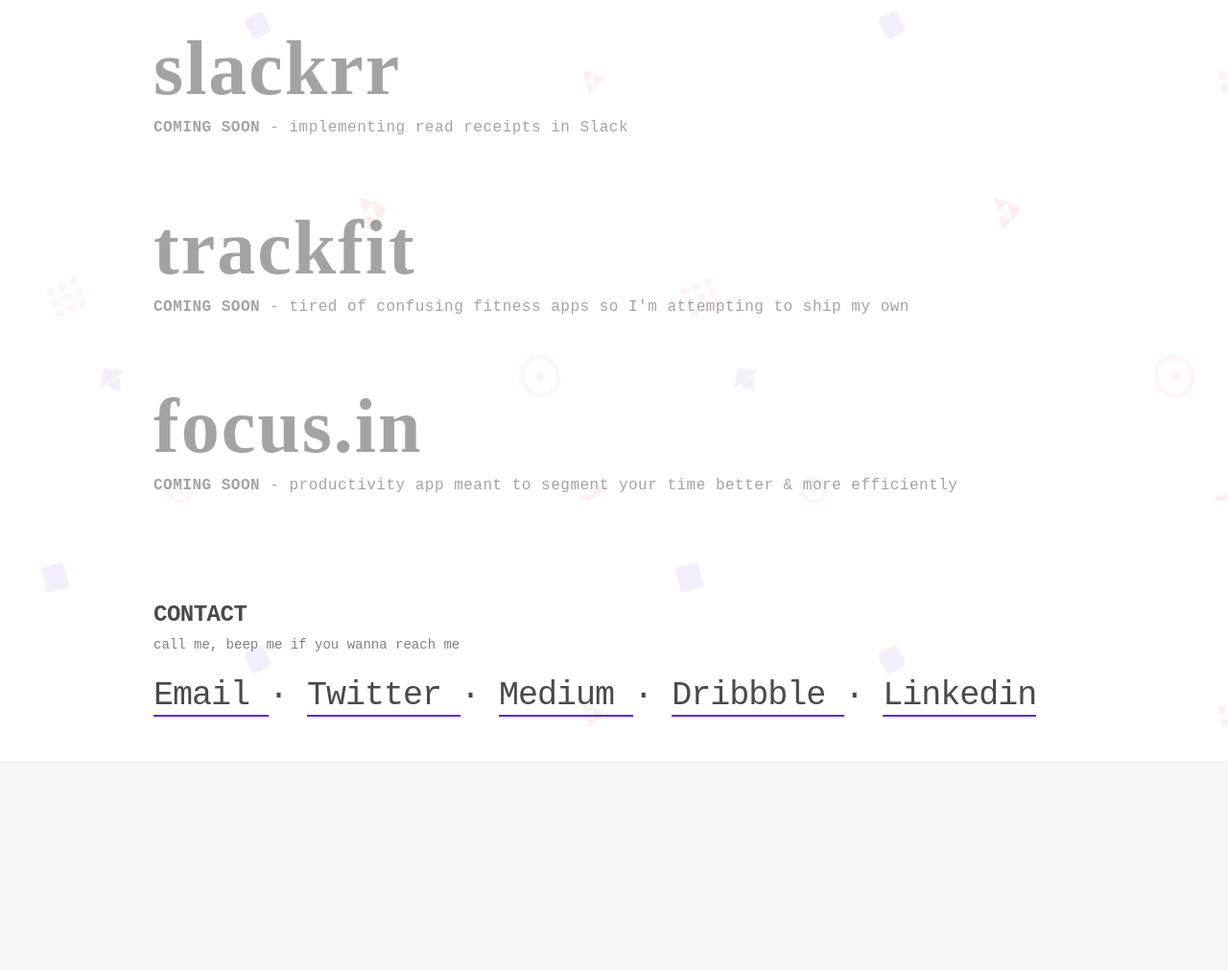
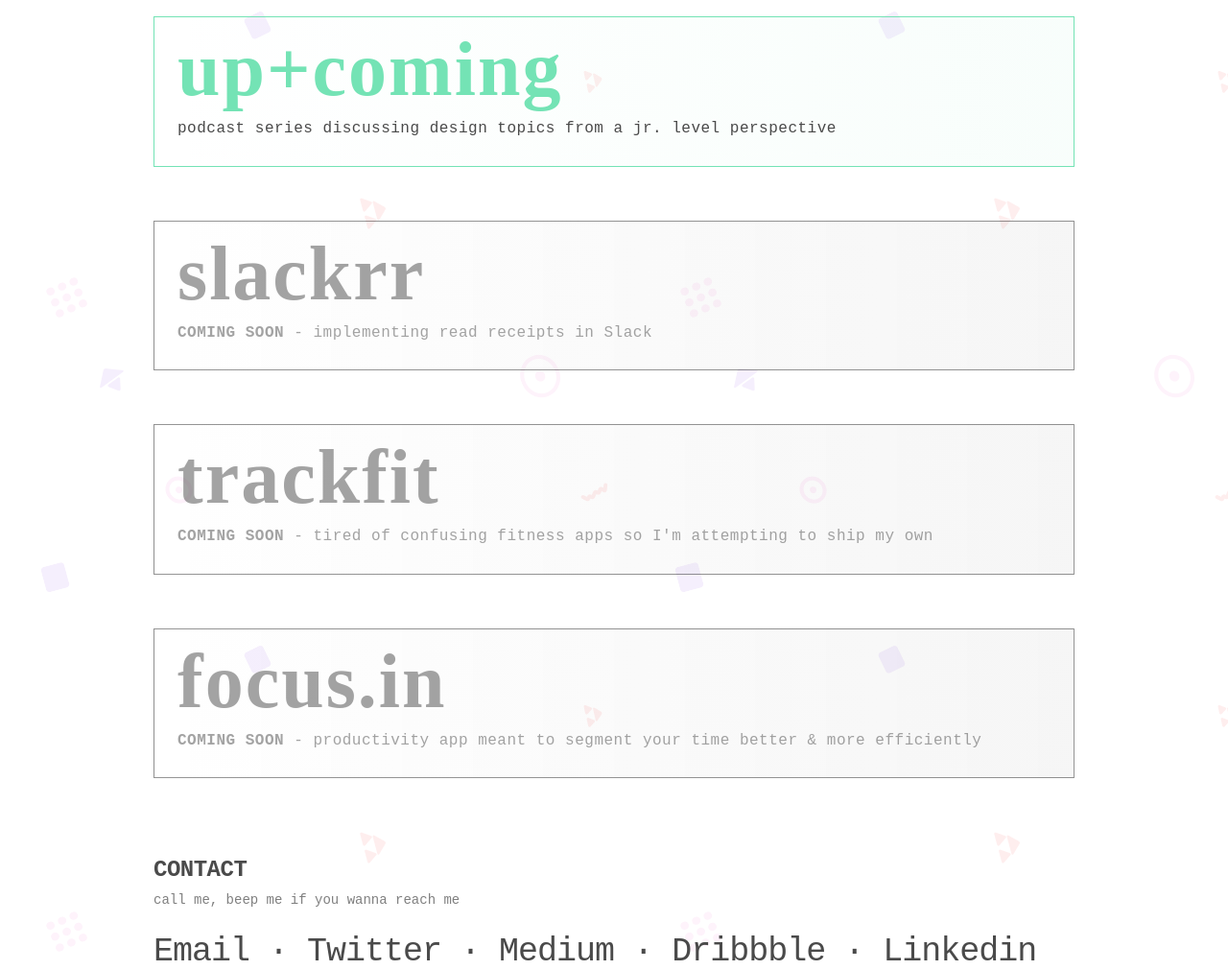
Before and after one commit to awtran/awtran.github.io, a plain HTML site: page index.html in a window 1280 px wide. Shown: the part 1627-2638 px from the top of the page at 96% size. Before the commit the page ends 2420 px from the top, so only its background shows below. Drawn offline with Linux system fonts and the light colour scheme; a web font is replaced by a local one.

Commit message:
added index changes

```diff
--- a/css/skeleton.css
+++ b/css/skeleton.css
@@ -474,7 +474,8 @@ there.
 #project-title-secondary {
   font-size: 5.6rem;
   text-transform: lowercase;
-  letter-spacing: 2px;
+  letter-spacing: 0px;
+  font-style: normal;
 }
 
 a > #project-title:hover {
@@ -514,8 +515,16 @@ a > #project-title:hover {
   padding-right: 16px;
 }
 
+.work-border {
+  border: 1px solid #5E1AFF;
+}
+
 .project-border {
-  border: 1px solid #5E1AFF;
+  border: 1px solid #74E3B5;
+}
+
+.project-border-wip {
+  border: 1px solid rgba(44,44,44,0.5);
 }
 
 #grad-prim {
@@ -525,3 +534,19 @@ a > #project-title:hover {
   background: -moz-linear-gradient(right, rgba(94,26,255, 0), rgba(94,26,255, 0.05)); /* For Firefox 3.6 to 15 */
   background: linear-gradient(to right, rgba(94,26,255, 0), rgba(94,26,255, 0.05)w); /* Standard syntax */
 }
+
+#grad-second {
+  background: rgba(116,227,181, 0.3); /* For browsers that do not support gradients */
+  background: -webkit-linear-gradient(left, rgba(116, 227, 181, 0), rgba(116, 227, 181, 0.05)); /* For Safari 5.1 to 6.0 */
+  background: -o-linear-gradient(right, rgba(116, 227, 181, 0), rgba(116, 227, 181, 0.05)); /* For Opera 11.1 to 12.0 */
+  background: -moz-linear-gradient(right, rgba(116, 227, 181, 0), rgba(116, 227, 181, 0.05)); /* For Firefox 3.6 to 15 */
+  background: linear-gradient(to right, rgba(116, 227, 181, 0), rgba(116, 227, 181, 0.05)w); /* Standard syntax */
+}
+
+#grad-wip {
+  background: rgba(74,74,74, 0.3); /* For browsers that do not support gradients */
+  background: -webkit-linear-gradient(left, rgba(74,74,74, 0), rgba(74,74,74, 0.05)); /* For Safari 5.1 to 6.0 */
+  background: -o-linear-gradient(right, rgba(74,74,74, 0), rgba(74,74,74, 0.05)); /* For Opera 11.1 to 12.0 */
+  background: -moz-linear-gradient(right, rgba(74,74,74, 0), rgba(74,74,74, 0.05)); /* For Firefox 3.6 to 15 */
+  background: linear-gradient(to right, rgba(74,74,74, 0), rgba(74,74,74, 0.05)); /* Standard syntax */
+}
--- a/index.html
+++ b/index.html
@@ -70,7 +70,7 @@
       <h6 class="section-caption">delighting users, one product at a time.</h6>
       <!-- Teammatic -->
       <div>
-        <div class="project-border" id="grad-prim" style="padding: 24px 24px 0px 24px">
+        <div class="work-border" id="grad-prim" style="padding: 24px 24px 0px 24px">
           <a href="teammatic.html">
             <h1 style="font-size: 8rem">teammatic</h1>
           </a>
@@ -79,7 +79,7 @@
       </div>
       <!-- Fitted -->
       <div class="project-div">
-        <div class="project-border" id="grad-prim" style="padding: 24px 24px 0px 24px">
+        <div class="work-border" id="grad-prim" style="padding: 24px 24px 0px 24px">
           <a href="fitted.html">
             <h1 style="font-size: 8rem;">fitted</h1>
           </a>
@@ -88,7 +88,7 @@
       </div>
       <!-- Thinkabit Lab -->
       <div class="project-div">
-        <div class="project-border" id="grad-prim" style="padding: 24px 24px 0px 24px">
+        <div class="work-border" id="grad-prim" style="padding: 24px 24px 0px 24px">
           <a href="thinkabit.html">
             <h1 style="font-size: 8rem;">thinkabit lab</h1>
           </a>
@@ -97,7 +97,7 @@
       </div>
       <!-- Timekeeper -->
       <div class="project-div">
-        <div class="project-border" id="grad-prim" style="padding: 24px 24px 0px 24px">
+        <div class="work-border" id="grad-prim" style="padding: 24px 24px 0px 24px">
           <a href="timekeeper.html">
             <h1 style="font-size: 8rem;">timekeeper</h1>
           </a>
@@ -111,6 +111,43 @@
     <div class="section-div" id="projects">
       <h5 style="line-height: 0px;"><strong>PROJECTS</strong></h5>
       <h6 class="section-caption">for those pesky nights &amp; weekends</h6>
+      <!-- slackrr -->
+      <div>
+        <div class="project-border" id="grad-second" style="padding: 24px 24px 0px 24px">
+          <a href="https://itunes.apple.com/us/podcast/up-coming/id1263597415?mt=2" target="_blank">
+            <h1 style="font-size: 8rem; color: #74E3B5">up+coming</h1>
+          </a>
+          <p>podcast series discussing design topics from a jr. level perspective</p>
+        </div>
+      </div>
+      <!-- trackfit -->
+      <div class="project-div">
+        <div class="project-border-wip" id="grad-wip" style="padding: 24px 24px 0px 24px">
+          <a href="fitted.html">
+            <h1 style="font-size: 8rem; color: #4A4A4A; opacity: 0.5">slackrr</h1>
+          </a>
+          <p id="project-wip"><strong>COMING SOON</strong> - implementing read receipts in Slack</p>
+        </div>
+      </div>
+      <!-- trackfit -->
+      <div class="project-div">
+        <div class="project-border-wip" id="grad-wip" style="padding: 24px 24px 0px 24px">
+          <a href="fitted.html">
+            <h1 style="font-size: 8rem; color: #4A4A4A; opacity: 0.5">trackfit</h1>
+          </a>
+          <p id="project-wip"><strong>COMING SOON</strong> - tired of confusing fitness apps so I'm attempting to ship my own</p>
+        </div>
+      </div>
+      <!-- focus.in -->
+      <div class="project-div">
+        <div class="project-border-wip" id="grad-wip" style="padding: 24px 24px 0px 24px">
+          <a href="thinkabit.html">
+            <h1 style="font-size: 8rem; color: #4A4A4A; opacity: 0.5">focus.in</h1>
+          </a>
+          <p id="project-wip"><strong>COMING SOON</strong> - productivity app meant to segment your time better &amp; more efficiently</p>
+        </div>
+      </div>
+    </div>
       <!-- SlackRR -->
       <!-- <div class="project-div" style="padding-top: 24px">
         <a href="#">
@@ -118,10 +155,11 @@
         </a>
         <p>implementing read receipts in Slack</p>
       </div> -->
-      <div style="padding-top: 24px">
+
+      <!-- <div style="padding-top: 24px">
         <h1 style="font-size: 8rem; opacity: 0.5;">slackrr</h1>
         <p id="project-wip"><strong>COMING SOON</strong> - implementing read receipts in Slack</p>
-      </div>
+      </div> -->
       <!-- Trackfit -->
       <!-- <div class="project-div">
         <a href="#">
@@ -129,16 +167,15 @@
         </a>
         <p>tired of confusing fitness apps so I'm attempting to ship my own</p>
       </div> -->
-      <div class="project-div">
+      <!-- <div class="project-div">
         <h1 style="font-size: 8rem; opacity: 0.5;">trackfit</h1>
         <p id="project-wip"><strong>COMING SOON</strong> - tired of confusing fitness apps so I'm attempting to ship my own</p>
-      </div>
+      </div> -->
       <!-- Focus.In -->
-      <div class="project-div">
+      <!-- <div class="project-div">
         <h1 style="font-size: 8rem; opacity: 0.5;">focus.in</h1>
         <p id="project-wip"><strong>COMING SOON</strong> - productivity app meant to segment your time better &amp; more efficiently</p>
-      </div>
-    </div>
+      </div> -->
 
     <!-- Contact Section -->
     <a id="contact"></a>
```
